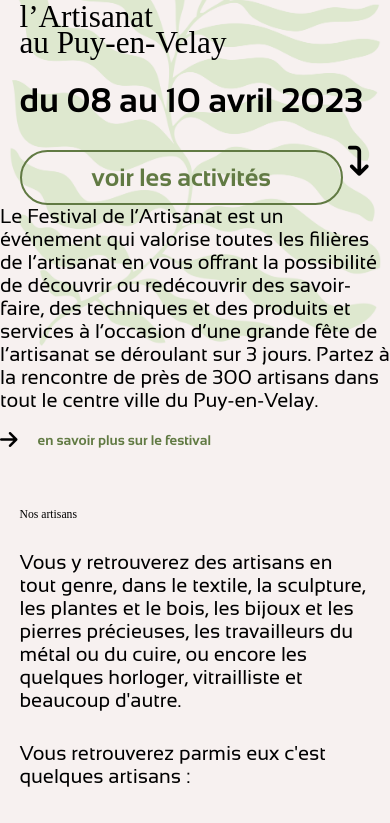
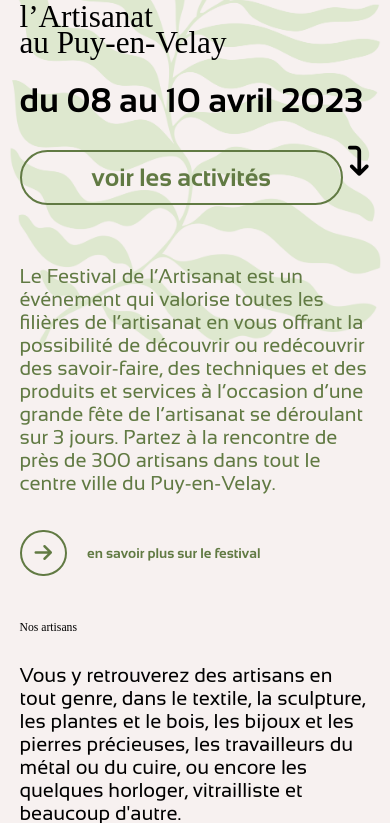
Before and after one commit to leonardmazenod/webweekFAP, a PHP site: page / in a window 390 px wide; the page is wider, and only the part inside the window is pictured. Shown: the part 187-1010 px from the top of that part. Run offline with PHP 8.4, Linux system fonts and the light colour scheme; some libraries are stand-ins or nearby versions; some web fonts are replaced.

Commit message:
ajout code pour responsive page index

```diff
--- a/css/style.css
+++ b/css/style.css
@@ -145,10 +145,39 @@ width: 60vw;
     border-radius: 40px;
     }
 
-.flex-titre .festival-desc #fleche:hover {
+.flex-titre .festival-desc1 #fleche:hover {
     background-color: #617A43;
     color: white;
     }
+
+
+.festival-desc1 {
+    margin: 60px 5vw 0 5vw;
+    }
+
+.festival-desc1 p {
+    margin: 30px 0;
+    color:#617A43;
+    }
+
+.festival-desc1 #fleche {
+    background-color:#617a4300;
+    border: solid 2px #617A43;
+    color:#617A43;
+    padding: 11px 13px;
+    transition: .5s;
+    border-radius: 40px;
+    }
+
+.festival-desc1 #fleche:hover {
+    background-color: #617A43;
+    color: white;
+    }
+
+
+.festival-desc1 {
+    display: none;
+}
 
 .iconflex {
     display: flex;
```
